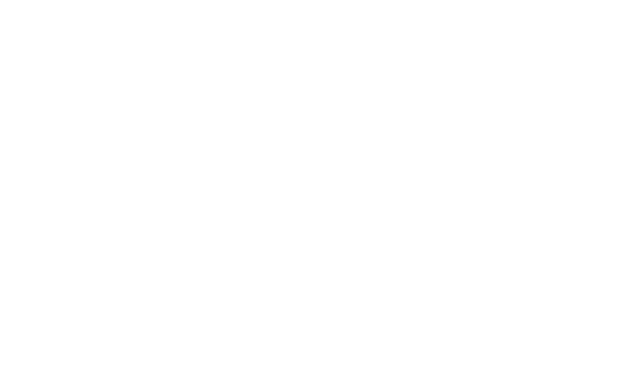
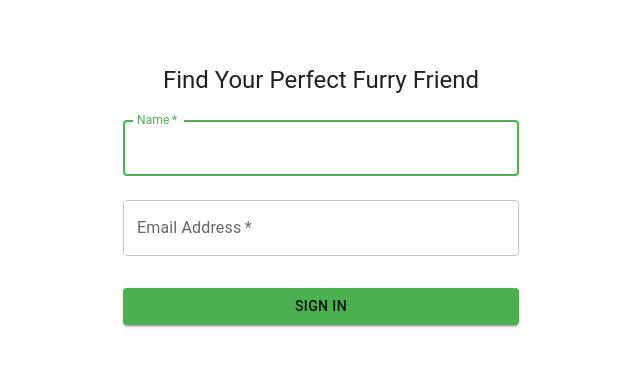
Before and after one commit to Charles-Okoeguale/fetch, a React (Create React App) app: page / in a window 1280 px wide. Shown: the top 366 px of the page, without its empty margins (319-959 px from the left). Built offline with nearby package versions, Linux system fonts and the light colour scheme.

Commit message:
implement login page

```diff
--- a/package.json
+++ b/package.json
@@ -3,6 +3,10 @@
   "version": "0.1.0",
   "private": true,
   "dependencies": {
+    "@emotion/react": "^11.13.3",
+    "@emotion/styled": "^11.13.0",
+    "@mui/icons-material": "^6.1.0",
+    "@mui/material": "^6.1.0",
     "@testing-library/jest-dom": "^5.17.0",
     "@testing-library/react": "^13.4.0",
     "@testing-library/user-event": "^13.5.0",
--- a/src/App.tsx
+++ b/src/App.tsx
@@ -1,11 +1,89 @@
-import React from 'react';
+import React, { useState, useEffect } from 'react';
+import { ThemeProvider, createTheme } from '@mui/material/styles';
+import CssBaseline from '@mui/material/CssBaseline';
+import { Box, Container } from '@mui/material';
+// import SavedSearches from './components/SavedSearches';
+import { User, SavedSearch, Match } from './types';
+import UserProfile from './pages/userProfile';
+import LoginPage from './pages/loginPage';
+import SearchPage from './pages/searchPage';
+import Header from './components/header';
 
-function App() {
+const theme = createTheme({
+  palette: {
+    primary: {
+      main: '#4caf50',
+    },
+    secondary: {
+      main: '#ffa726',
+    },
+  },
+});
+
+const App: React.FC = () => {
+  const [user, setUser] = useState<User | null>(null);
+  const [savedSearches, setSavedSearches] = useState<SavedSearch[]>([]);
+  const [savedMatches, setSavedMatches] = useState<Match[]>([]);
+  const [currentPage, setCurrentPage] = useState<'search' | 'profile' | 'saved'>('search');
+
+  useEffect(() => {
+    // Load saved searches and matches from local storage
+    const loadedSearches = localStorage.getItem('savedSearches');
+    const loadedMatches = localStorage.getItem('savedMatches');
+    if (loadedSearches) setSavedSearches(JSON.parse(loadedSearches));
+    if (loadedMatches) setSavedMatches(JSON.parse(loadedMatches));
+  }, []);
+
+  const handleSaveSearch = (search: SavedSearch) => {
+    const updatedSearches = [...savedSearches, search];
+    setSavedSearches(updatedSearches);
+    localStorage.setItem('savedSearches', JSON.stringify(updatedSearches));
+  };
+
+  const handleSaveMatch = (match: Match) => {
+    const updatedMatches = [...savedMatches, match];
+    setSavedMatches(updatedMatches);
+    localStorage.setItem('savedMatches', JSON.stringify(updatedMatches));
+  };
+
+  const handleLogout = () => {
+    setUser(null);
+    // Clear session cookie
+    document.cookie = 'session=; expires=Thu, 01 Jan 1970 00:00:00 UTC; path=/;';
+  };
+
   return (
-    <div>
-
-    </div>
+    <ThemeProvider theme={theme}>
+      <CssBaseline />
+      <Container>
+        {user ? (
+          <>
+            <Header user={user} onLogout={handleLogout} onNavigate={setCurrentPage} currentPage={'search'} />
+            <Box mt={3}>
+              {currentPage === 'search' && (
+                <SearchPage
+                  user={user}
+                  onSaveSearch={handleSaveSearch}
+                  onSaveMatch={handleSaveMatch}
+                />
+              )}
+              {currentPage === 'profile' && <UserProfile user={user} onUpdateUser={setUser} onError={function (message: string): void {
+                throw new Error('Function not implemented.');
+              } }/>}
+              {/* {currentPage === 'saved' && (
+                <SavedSearches
+                  savedSearches={savedSearches}
+                  savedMatches={savedMatches}
+                />
+              )} */}
+            </Box>
+          </>
+        ) : (
+          <LoginPage onLogin={setUser} />
+        )}
+      </Container>
+    </ThemeProvider>
   );
-}
+};
 
 export default App;
--- /dev/null
+++ b/src/pages/loginPage.tsx
@@ -0,0 +1,90 @@
+import React, { useState } from 'react';
+import { Box, Button, TextField, Typography, Container } from '@mui/material';
+import { User } from '../types';
+
+interface LoginPageProps {
+  onLogin: (user: User) => void;
+}
+
+const LoginPage: React.FC<LoginPageProps> = ({ onLogin }) => {
+  const [name, setName] = useState('');
+  const [email, setEmail] = useState('');
+
+  const handleSubmit = async (e: React.FormEvent) => {
+    e.preventDefault();
+    try {
+      const response = await fetch('https://frontend-take-home-service.fetch.com/auth/login', {
+        method: 'POST',
+        headers: {
+          'Content-Type': 'application/json',
+        },
+        body: JSON.stringify({ name, email }),
+        credentials: 'include',
+      });
+
+      if (response.ok) {
+        onLogin({
+            name, email,
+            id: ''
+        });
+      } else {
+        throw new Error('Login failed');
+      }
+    } catch (error) {
+      console.error('Login error:', error);
+      alert('Login failed. Please try again.');
+    }
+  };
+
+  return (
+    <Container component="main" maxWidth="xs">
+      <Box
+        sx={{
+          marginTop: 8,
+          display: 'flex',
+          flexDirection: 'column',
+          alignItems: 'center',
+        }}
+      >
+        <Typography component="h1" variant="h5">
+          Find Your Perfect Furry Friend
+        </Typography>
+        <Box component="form" onSubmit={handleSubmit} sx={{ mt: 1 }}>
+          <TextField
+            margin="normal"
+            required
+            fullWidth
+            id="name"
+            label="Name"
+            name="name"
+            autoComplete="name"
+            autoFocus
+            value={name}
+            onChange={(e) => setName(e.target.value)}
+          />
+          <TextField
+            margin="normal"
+            required
+            fullWidth
+            id="email"
+            label="Email Address"
+            name="email"
+            autoComplete="email"
+            value={email}
+            onChange={(e) => setEmail(e.target.value)}
+          />
+          <Button
+            type="submit"
+            fullWidth
+            variant="contained"
+            sx={{ mt: 3, mb: 2 }}
+          >
+            Sign In
+          </Button>
+        </Box>
+      </Box>
+    </Container>
+  );
+};
+
+export default LoginPage;
--- /dev/null
+++ b/src/types.tsx
@@ -0,0 +1,58 @@
+export interface User {
+  name: string;
+  email: string;
+}
+
+export interface Dog {
+  id: string;
+  name: string;
+  breed: string;
+  age: number;
+  zip_code: string;
+}
+
+export interface SavedSearch {
+  id: string;
+  breed: string;
+  ageMin: number;
+  ageMax: number;
+  zipCode: string;
+  sortOrder: 'asc' | 'desc';
+}
+
+export interface Match {
+  id: string;
+  dog: Dog;
+  timestamp: number;
+}
+
+export interface SearchFilters {
+  breed: string;
+  ageMin: number;
+  ageMax: number;
+  zipCode: string;
+}
+
+// src/types.ts
+export interface User {
+  id: string;
+  name: string;
+  email: string;
+}
+
+export interface Dog {
+  id: string;
+  name: string;
+  breed: string;
+  age: number;
+  zip_code: string;
+}
+
+export interface SavedSearch {
+  id: string;
+  name: string;
+  breed: string;
+  ageMin: number;
+  ageMax: number;
+  zipCode: string;
+}
```
Also changed, not shown: src/components/error.tsx (added), src/components/header.tsx (added), src/pages/searchPage.tsx (added), src/pages/userProfile.tsx (added), 2 other files (tests, documents, lock files or other folders).
